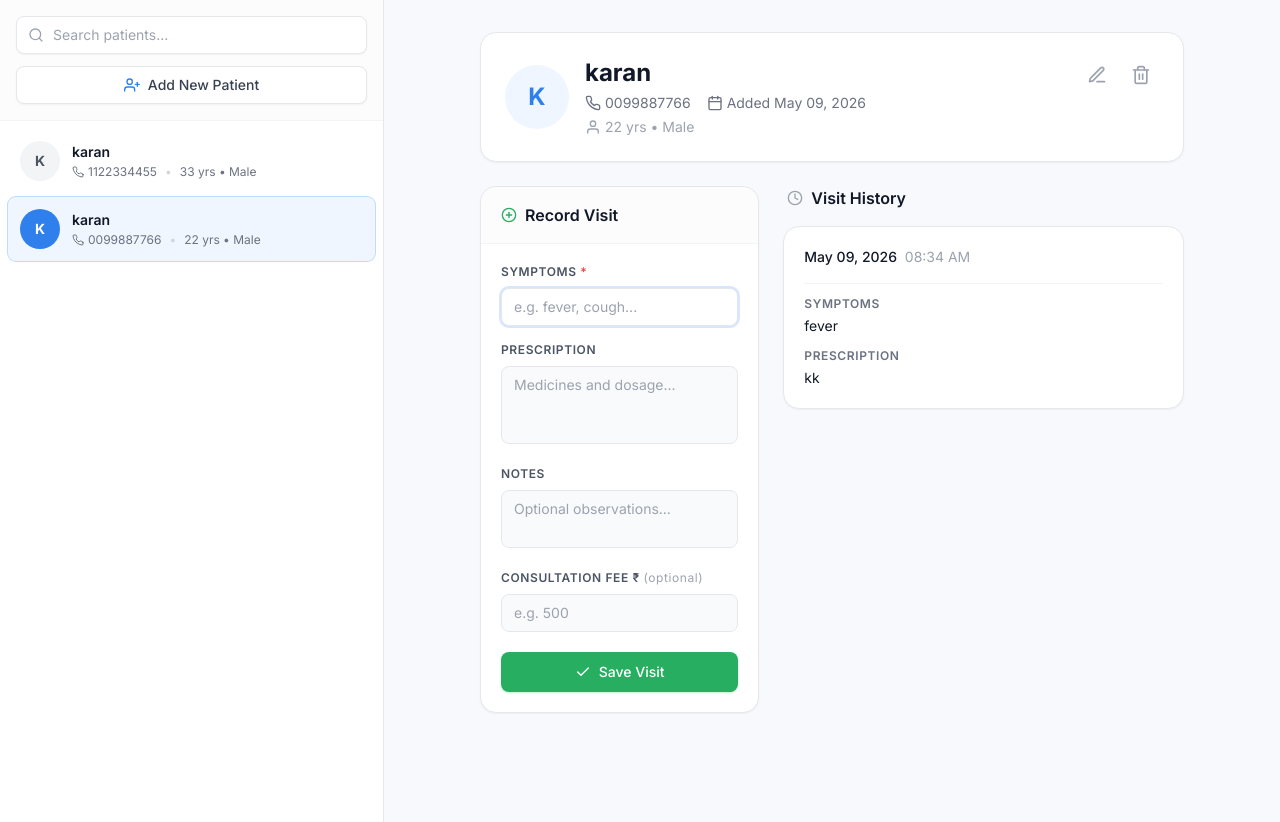
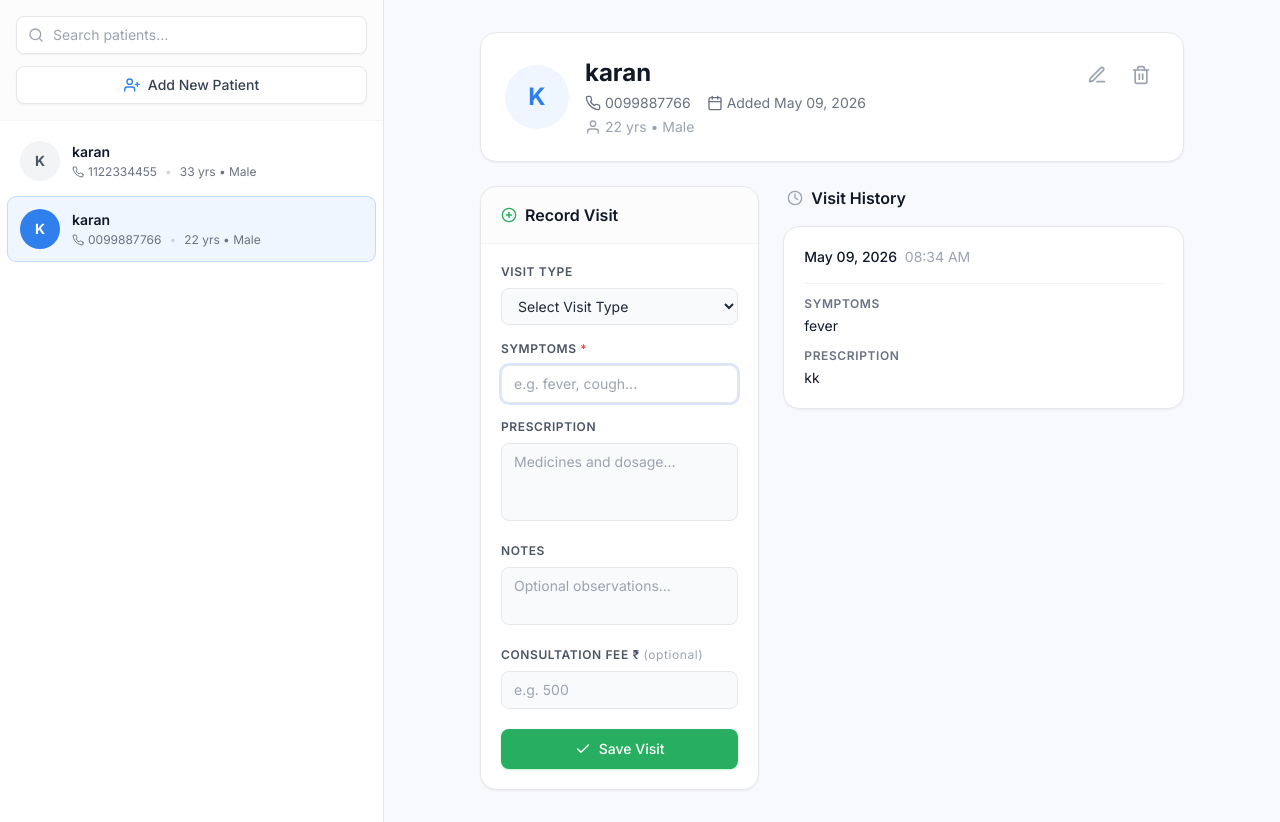
Before and after one commit to Karanman12/ClinicTrack, a FastAPI app: page /app/patient/1 in a window 1280 px wide. Shown: the part 57-879 px from the top of the page. Run offline with FastAPI, Linux system fonts and the light colour scheme; some libraries are stand-ins or nearby versions.

Commit message:
feature: visit type dropdown added

```diff
--- a/clinic_TrackPRO/main.py
+++ b/clinic_TrackPRO/main.py
@@ -137,6 +137,7 @@ def add_visit(
     symptoms: str = Form(...),
     prescription: str = Form(...),
     notes: str = Form(""),
+    visit_type: str = Form(""),
     amount: int = Form(0),
     db: Session = Depends(get_db),
 ):
@@ -148,6 +149,7 @@ def add_visit(
         symptoms=symptoms.strip(),
         prescription=prescription.strip(),
         notes=notes.strip(),
+        visit_type=visit_type.strip() if visit_type else None,
         amount=amount,
     )
     db.add(visit)
@@ -187,6 +189,7 @@ def update_visit(
     symptoms: str = Form(...),
     prescription: str = Form(...),
     notes: str = Form(""),
+    visit_type: str = Form(""),
     amount: int = Form(0),
     db: Session = Depends(get_db),
 ):
@@ -198,6 +201,7 @@ def update_visit(
         visit.symptoms = symptoms.strip()
         visit.prescription = prescription.strip()
         visit.notes = notes.strip()
+        visit.visit_type = visit_type.strip() if visit_type else None
         visit.amount = amount
         db.commit()
         return RedirectResponse(url=f"/app/patient/{visit.patient_id}", status_code=303)
--- a/clinic_TrackPRO/templates/index.html
+++ b/clinic_TrackPRO/templates/index.html
@@ -192,6 +192,17 @@
                                 <button type="button" onclick="clearVisitForm()" class="text-xs text-gray-500 hover:text-gray-900" id="clearBtn" style="display:none;">Clear</button>
                             </div>
                             <form action="/add_visit/{{ selected_patient.id }}" method="post" id="visitForm" class="p-5 spa-form">
+                                <div class="mb-4">
+                                    <label class="block text-xs font-semibold text-gray-600 uppercase tracking-wider mb-2" for="visit_type">Visit Type</label>
+                                    <select id="visit_type" name="visit_type" class="w-full px-3 py-2 bg-gray-50 border border-gray-200 rounded-lg text-sm focus:bg-white focus:outline-none focus:ring-2 focus:ring-blue-500/20 focus:border-primary transition-colors">
+                                        <option value="" selected>Select Visit Type</option>
+                                        <option value="Consultation">Consultation</option>
+                                        <option value="Follow-up">Follow-up</option>
+                                        <option value="Emergency">Emergency</option>
+                                        <option value="Check-up">Check-up</option>
+                                        <option value="Procedure">Procedure</option>
+                                    </select>
+                                </div>
                                 <div class="mb-4 relative">
                                     <label class="block text-xs font-semibold text-gray-600 uppercase tracking-wider mb-2" for="symptoms">Symptoms <span class="text-red-500">*</span></label>
                                     <input type="text" id="symptoms" name="symptoms" class="w-full px-3 py-2 bg-gray-50 border border-gray-200 rounded-lg text-sm focus:bg-white focus:outline-none focus:ring-2 focus:ring-blue-500/20 focus:border-primary transition-colors" placeholder="e.g. fever, cough..." autocomplete="off">
```
Also changed, not shown: clinic_TrackPRO/migrate_visit_type.py (added, +18 -0 lines), clinic_TrackPRO/clinic_track.db.
